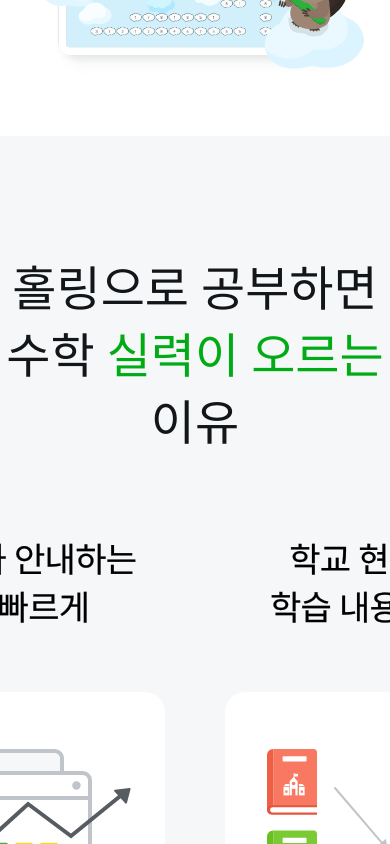
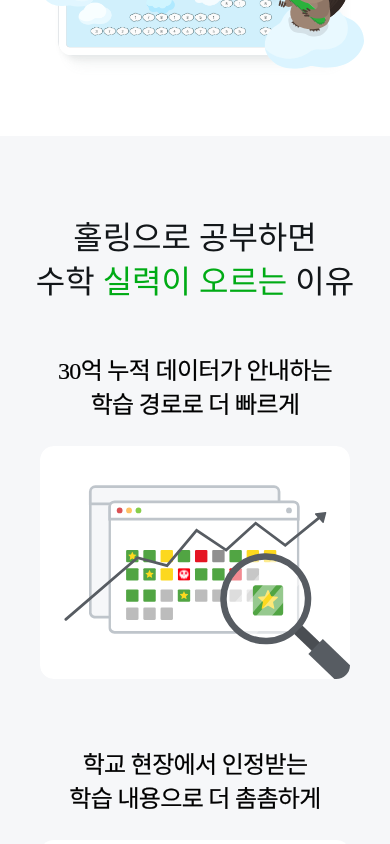
Before and after one commit to kimjihye058/holing, a React (Vite) app in the folder holingclone/: page / in a window 390 px wide. Shown: the part 4460-5304 px from the top of the page. Built offline with nearby package versions, Linux system fonts and the light colour scheme; a web font is replaced by a local one.

Commit message:
#16 Section4 반응형 구현

```diff
--- a/holingclone/src/components/Section4.tsx
+++ b/holingclone/src/components/Section4.tsx
@@ -29,7 +29,7 @@ function Section4() {
         {reasonsData.map((reason) => (
           <Reason key={reason.id}>
             <DescSpan>{reason.text}</DescSpan>
-            <img src={reason.img} alt={reason.alt} />
+            <img src={reason.img} alt={reason.alt} width="100%" />
           </Reason>
         ))}
       </Reasons>
@@ -45,6 +45,10 @@ export const Fourth = styled.div`
   width: 100%;
   padding: 120px 0px;
   background: rgb(246, 247, 249);
+  @media (max-width: 800px) {
+    padding: 80px 0px;
+    gap: 50px;
+  }
 `;
 
 export const Span1 = styled.span`
@@ -56,6 +60,9 @@ export const Span1 = styled.span`
   width: unset;
   white-space: normal;
   line-height: 1.4;
+  @media (max-width: 800px) {
+    font-size: 32px;
+  }
 `;
 
 export const Span2 = styled.span`
@@ -67,6 +74,9 @@ export const Span2 = styled.span`
   width: unset;
   white-space: normal;
   line-height: inherit;
+  @media (max-width: 800px) {
+    font-size: 32px;
+  }
 `;
 
 export const Reasons = styled.div`
@@ -75,6 +85,11 @@ export const Reasons = styled.div`
   gap: 60px;
   box-pack: center;
   justify-content: center;
+  align-items: center;
+  @media (max-width: 800px) {
+    flex-direction: column;
+    gap: 70px;
+  }
 `;
 
 export const Reason = styled.div`
@@ -84,6 +99,10 @@ export const Reason = styled.div`
   -webkit-box-align: center;
   align-items: center;
   width: 450px;
+  @media (max-width: 800px) {
+    width: calc(100% - 80px);
+    gap: 24px;
+  }
 `;
 
 export const DescDiv = styled.div`
@@ -105,4 +124,7 @@ export const DescSpan = styled.span`
   line-height: 1.4;
   letter-spacing: -0.68px;
   -webkit-text-stroke: 0.2px black;
+  @media (max-width: 800px) {
+    font-size: 24px;
+  }
 `;
```
